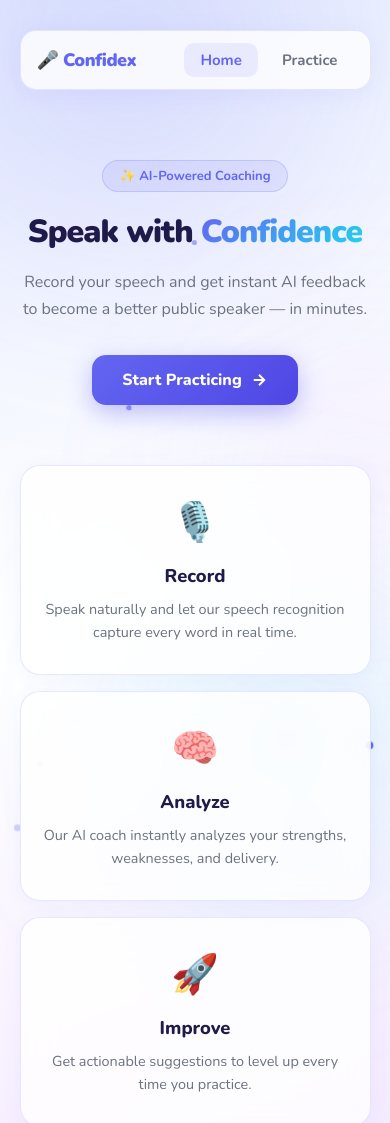
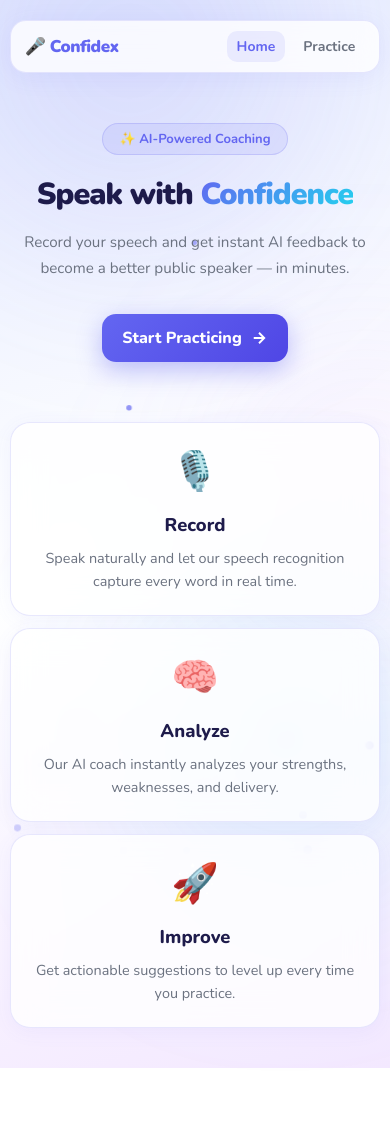
Before and after one commit to tholkappiyank3-arch/speech-ai-website, a website: page index.html in a window 390 px wide. Shown: the top 1123 px of the page. After the commit the page ends 1068 px from the top, so only its background shows below. Drawn offline with nearby package versions, Linux system fonts and the light colour scheme.

Commit message:
mobile version updated

```diff
--- a/index.html
+++ b/index.html
@@ -3,6 +3,7 @@
 <head>
   <title>Confidex</title>
   <link href="https://fonts.googleapis.com/css2?family=Nunito:wght@400;600;700;800;900&family=Syne:wght@700;800&display=swap" rel="stylesheet">
+  <meta name="viewport" content="width=device-width, initial-scale=1.0">
   <link rel="stylesheet" href="style.css">
 </head>
 <body>
--- a/style.css
+++ b/style.css
@@ -20,7 +20,6 @@ body {
   overflow-x: hidden;
 }
 
-/* ===== ORBS ===== */
 .bg-orb {
   position: fixed;
   border-radius: 50%;
@@ -39,7 +38,6 @@ body {
   66% { transform: translate(-25px, 25px) scale(0.96); }
 }
 
-/* ===== PARTICLES ===== */
 .particles { position: fixed; inset: 0; z-index: 0; pointer-events: none; }
 .particle { position: absolute; bottom: -10px; background: var(--primary); border-radius: 50%; animation: floatUp linear infinite; }
 
@@ -50,10 +48,8 @@ body {
   100% { transform: translateY(-100vh) scale(0.4); opacity: 0; }
 }
 
-/* ===== LAYOUT ===== */
 .container { position: relative; z-index: 1; width: 90%; max-width: 760px; margin: 0 auto; padding: 30px 0 60px; }
 
-/* ===== NAV ===== */
 nav {
   display: flex;
   justify-content: space-between;
@@ -67,19 +63,11 @@ nav {
   box-shadow: 0 4px 24px rgba(99,102,241,0.08);
 }
 
-.logo {
-  font-family: 'Nunito', sans-serif;
-  font-size: 22px;
-  font-weight: 900;
-  color: var(--primary);
-  letter-spacing: -0.5px;
-}
-
+.logo { font-family: 'Nunito', sans-serif; font-size: 22px; font-weight: 900; color: var(--primary); letter-spacing: -0.5px; }
 .nav-links { display: flex; gap: 8px; }
 nav a { text-decoration: none; color: var(--text-muted); font-weight: 700; font-size: 15px; padding: 7px 16px; border-radius: 10px; transition: all 0.2s ease; }
 nav a:hover, nav a.active { color: var(--primary); background: rgba(99,102,241,0.1); }
 
-/* ===== HERO ===== */
 .hero, .page-header { text-align: center; padding: 20px 0 50px; animation: fadeUp 0.7s ease both; }
 
 @keyframes fadeUp {
@@ -87,38 +75,14 @@ nav a:hover, nav a.active { color: var(--primary); background: rgba(99,102,241,0
   to { opacity: 1; transform: translateY(0); }
 }
 
-.badge {
-  display: inline-block;
-  background: rgba(99,102,241,0.1);
-  color: var(--primary);
-  font-size: 13px;
-  font-weight: 700;
-  padding: 6px 16px;
-  border-radius: 99px;
-  margin-bottom: 22px;
-  border: 1px solid rgba(99,102,241,0.2);
-}
+.badge { display: inline-block; background: rgba(99,102,241,0.1); color: var(--primary); font-size: 13px; font-weight: 700; padding: 6px 16px; border-radius: 99px; margin-bottom: 22px; border: 1px solid rgba(99,102,241,0.2); }
 
-h1 {
-  font-family: 'Nunito', sans-serif;
-  font-size: clamp(2.4rem, 6vw, 3.5rem);
-  font-weight: 900;
-  color: var(--text);
-  line-height: 1.15;
-  margin-bottom: 18px;
-  letter-spacing: -1.5px;
-}
+h1 { font-family: 'Nunito', sans-serif; font-size: clamp(2.4rem, 6vw, 3.5rem); font-weight: 900; color: var(--text); line-height: 1.15; margin-bottom: 18px; letter-spacing: -1.5px; }
 
-.highlight {
-  background: linear-gradient(135deg, var(--primary), var(--accent));
-  -webkit-background-clip: text;
-  -webkit-text-fill-color: transparent;
-  background-clip: text;
-}
+.highlight { background: linear-gradient(135deg, var(--primary), var(--accent)); -webkit-background-clip: text; -webkit-text-fill-color: transparent; background-clip: text; }
 
 .subtitle { color: var(--text-muted); font-size: clamp(1rem, 2.5vw, 1.15rem); line-height: 1.7; max-width: 500px; margin: 0 auto 32px; font-weight: 500; }
 
-/* ===== BUTTONS ===== */
 .cta-group { display: flex; justify-content: center; }
 
 .btn-primary {
@@ -143,7 +107,6 @@ h1 {
 
 .btn-row { display: flex; gap: 14px; justify-content: center; flex-wrap: wrap; }
 
-/* ===== FEATURE CARDS ===== */
 .features { display: grid; grid-template-columns: repeat(3, 1fr); gap: 16px; margin-top: 10px; }
 
 .feature-card {
@@ -161,12 +124,7 @@ h1 {
 .feature-card:hover { transform: translateY(-6px); box-shadow: 0 16px 40px rgba(99,102,241,0.14); border-color: rgba(99,102,241,0.3); }
 .feature-card:hover .feature-icon { animation: bounce 0.6s ease; }
 
-.feature-icon {
-  font-size: 2.4rem;
-  margin-bottom: 14px;
-  display: block;
-  transition: transform 0.3s ease;
-}
+.feature-icon { font-size: 2.4rem; margin-bottom: 14px; display: block; transition: transform 0.3s ease; }
 
 @keyframes bounce {
   0%, 100% { transform: translateY(0) scale(1); }
@@ -177,7 +135,6 @@ h1 {
 .feature-card h3 { font-family: 'Nunito', sans-serif; font-size: 1.15rem; font-weight: 800; color: var(--text); margin-bottom: 10px; }
 .feature-card p { font-size: 0.9rem; color: var(--text-muted); line-height: 1.6; }
 
-/* ===== CARDS ===== */
 .card {
   background: var(--card-bg);
   backdrop-filter: blur(16px);
@@ -198,8 +155,21 @@ h1 {
 
 /* ===== MOBILE ===== */
 @media (max-width: 600px) {
-  .features { grid-template-columns: 1fr; }
-  h1 { font-size: 2rem; letter-spacing: -1px; }
-  nav { padding: 12px 16px; }
-  .logo { font-size: 18px; }
+  .container { width: 95%; padding: 20px 0 40px; }
+
+  nav { padding: 10px 14px; margin-bottom: 30px; }
+  .logo { font-size: 17px; }
+  nav a { padding: 6px 10px; font-size: 14px; }
+
+  h1 { font-size: 1.9rem; letter-spacing: -1px; }
+  .subtitle { font-size: 0.95rem; }
+
+  .features { grid-template-columns: 1fr; gap: 12px; }
+  .feature-card { padding: 22px 16px; }
+
+  .btn-primary, .btn-stop { width: 100%; justify-content: center; padding: 13px 20px; }
+  .btn-row { flex-direction: column; align-items: center; }
+
+  .card { padding: 18px; }
+  .record-card { padding: 24px 16px; }
 }
```
Also changed, not shown: exercise.html (+1 -0 lines).
